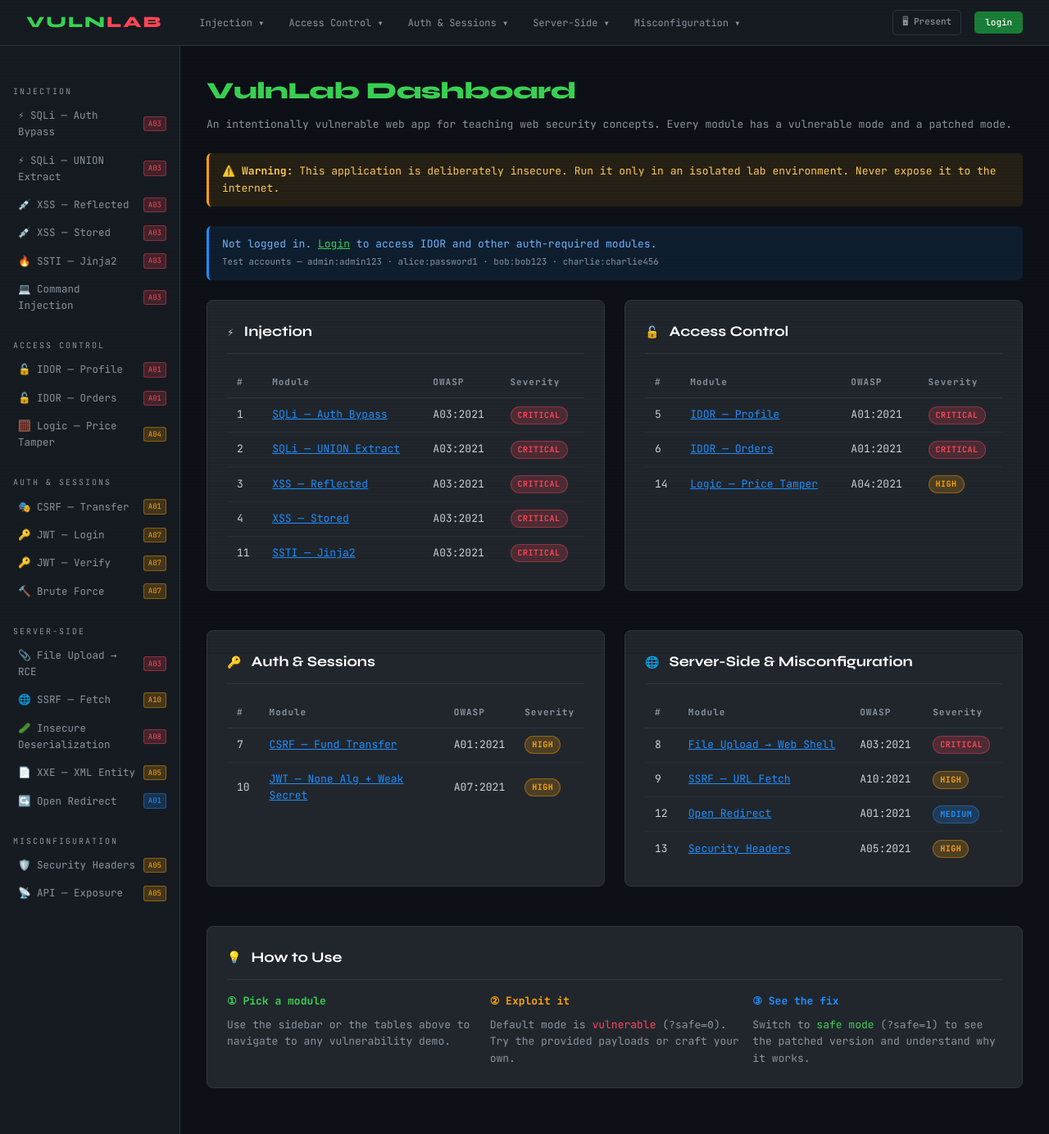
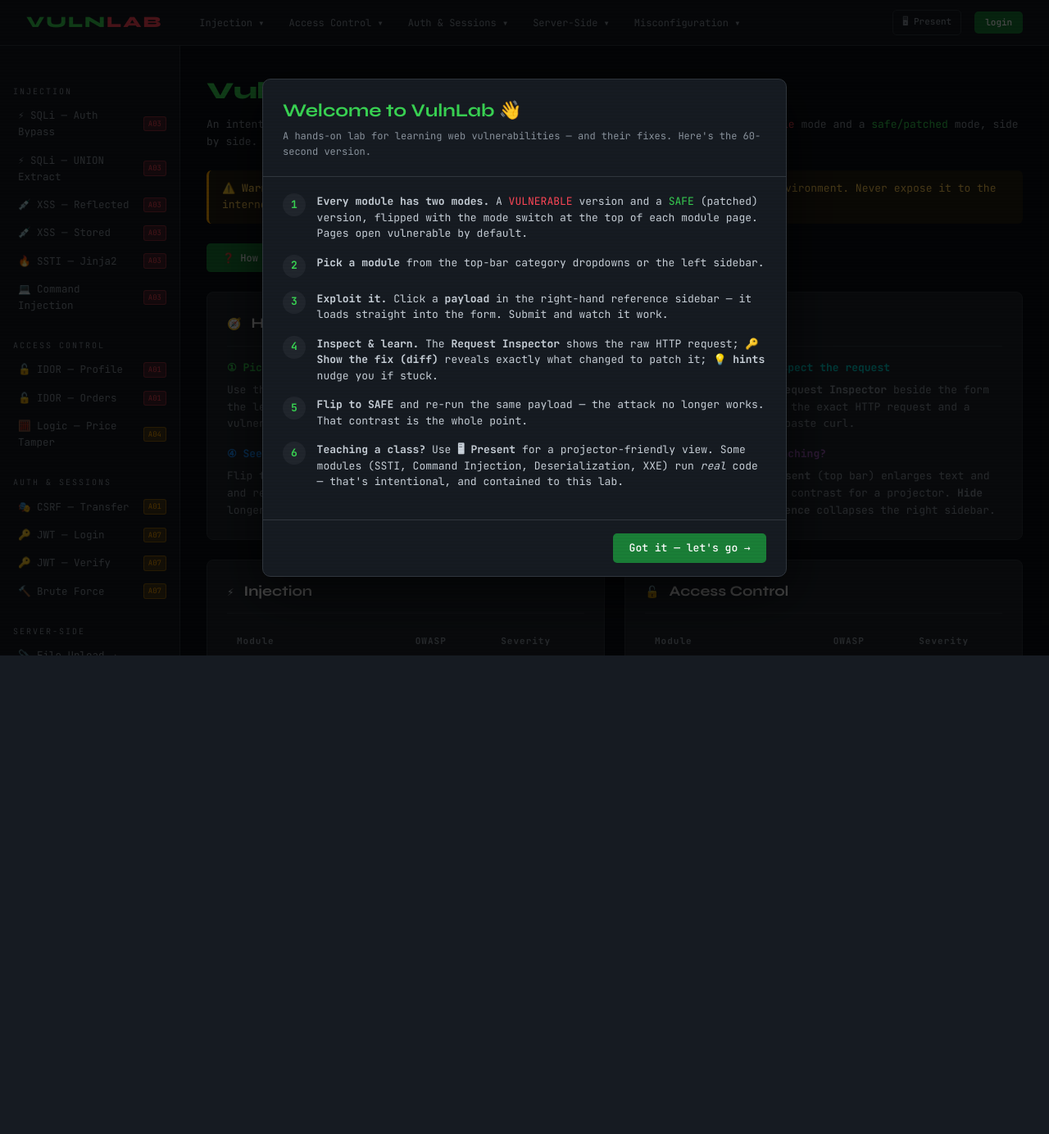
Before and after one commit to Cybevion/vulnhub, a Flask app: page / in a window 1280 px wide. Shown: the whole page at 82% size. After the commit the page ends 800 px from the top, so only its background shows below. Run offline with Flask 3, Linux system fonts and the light colour scheme; parts of the project's set-up code (start-up, migrations or seed data) failed here and were passed over.

Commit message:
Add first-visit tutorial + document the interface
- index.html: a "How VulnLab works" section on the dashboard plus a first-visit
  modal (shown once via localStorage, reopenable with a button) that walks a
  newcomer through the two-mode workflow, payloads, inspector, and fix diff
- homepage module tables updated to include the 4 new modules (Command
  Injection, Insecure Deserialization, Brute Force, XXE)
- base.html: tutorial modal styles
- README: new "Using the Interface" section (mode switch, reference sidebar,
  Request Inspector, fix diff, hints, present mode) and an updated lab flow

Co-Authored-By: Claude Opus 4.8 <noreply@anthropic.com>

```diff
--- a/templates/base.html
+++ b/templates/base.html
@@ -398,6 +398,19 @@ nav {
 .layout.rb-collapsed .rightbar { display: none; }
 .rb-tog { font-size: 11px; padding: 0.25rem 0.7rem; border: 1px solid var(--border); background: transparent; color: var(--gray); border-radius: 4px; cursor: pointer; font-family: var(--font-mono); white-space: nowrap; }
 .rb-tog:hover { color: var(--cyan); border-color: var(--cyan); }
+
+/* ── First-visit tutorial modal ── */
+.tut-overlay { position: fixed; inset: 0; background: rgba(0,0,0,0.72); z-index: 1000; display: flex; align-items: center; justify-content: center; padding: 1.5rem; }
+.tut-modal { background: var(--bg2); border: 1px solid var(--border); border-radius: 10px; max-width: 640px; width: 100%; max-height: 88vh; overflow-y: auto; box-shadow: 0 20px 60px rgba(0,0,0,0.6); }
+.tut-modal .tut-head { padding: 1.25rem 1.5rem; border-bottom: 1px solid var(--border); }
+.tut-modal .tut-head h2 { font-family: var(--font-head); font-size: 1.4rem; color: var(--green); }
+.tut-modal .tut-head p { font-size: 12px; color: var(--gray); margin-top: 0.25rem; }
+.tut-modal .tut-body { padding: 1.25rem 1.5rem; }
+.tut-step { display: flex; gap: 0.85rem; margin-bottom: 1rem; }
+.tut-step .ts-n { flex: none; width: 28px; height: 28px; border-radius: 50%; background: var(--panel); color: var(--green); font-weight: 700; display: flex; align-items: center; justify-content: center; font-size: 13px; }
+.tut-step .ts-t { font-size: 13px; line-height: 1.5; }
+.tut-step .ts-t strong { color: var(--light); }
+.tut-modal .tut-foot { padding: 1rem 1.5rem; border-top: 1px solid var(--border); display: flex; justify-content: flex-end; gap: 0.75rem; }
 
 /* ── RESP ── */
 @media (max-width: 1200px) {
--- a/templates/index.html
+++ b/templates/index.html
@@ -3,22 +3,47 @@
 {% block content %}
 
 <h1 class="page-title">VulnLab Dashboard</h1>
-<p class="page-subtitle">An intentionally vulnerable web app for teaching web security concepts. Every module has a vulnerable mode and a patched mode.</p>
+<p class="page-subtitle">An intentionally vulnerable web app for teaching web security. Every module has a <span style="color:var(--red);">vulnerable</span> mode and a <span style="color:var(--green);">safe/patched</span> mode, side by side.</p>
 
 <div class="alert alert-warn" style="margin-bottom:1.5rem;">
   ⚠️ <strong>Warning:</strong> This application is deliberately insecure. Run it only in an isolated lab environment. Never expose it to the internet.
 </div>
 
-{% if user %}
-<div class="alert alert-success" style="margin-bottom:1.5rem;">
-  ✓ Logged in as <strong>{{ user.username }}</strong> (role: {{ user.role }})
+<div style="display:flex;gap:0.75rem;align-items:center;flex-wrap:wrap;margin-bottom:1.5rem;">
+  <button onclick="openTutorial()" class="btn btn-green" style="font-size:12px;">❓ How this platform works</button>
+  <span style="font-size:12px;color:var(--gray);">New here? Take the 60-second tour.</span>
 </div>
-{% else %}
-<div class="alert alert-info" style="margin-bottom:1.5rem;">
-  Not logged in. <a href="/login" style="color:var(--green);">Login</a> to access IDOR and other auth-required modules.
-  <br><small style="color:var(--gray);">Test accounts — admin:admin123 · alice:password1 · bob:bob123 · charlie:charlie456</small>
+
+<!-- ── HOW IT WORKS (always available) ── -->
+<div class="card" style="margin-bottom:1.5rem;">
+  <div class="card-header"><span>🧭</span><span class="card-title">How VulnLab Works</span></div>
+  <div class="grid-3" style="font-size:13px;color:var(--gray);">
+    <div>
+      <div style="color:var(--green);font-weight:700;margin-bottom:0.4rem;">① Pick a module</div>
+      Use the top-bar <strong>category dropdowns</strong> or the left sidebar to open any of the {{ 16 }} vulnerability demos.
+    </div>
+    <div>
+      <div style="color:var(--red);font-weight:700;margin-bottom:0.4rem;">② Exploit it (VULNERABLE)</div>
+      Each page opens in <span style="color:var(--red);">vulnerable</span> mode. Click a <strong>payload</strong> in the right sidebar (it loads into the form) and submit.
+    </div>
+    <div>
+      <div style="color:var(--cyan);font-weight:700;margin-bottom:0.4rem;">③ Inspect the request</div>
+      The <strong>Request Inspector</strong> beside the form shows the exact HTTP request and a copy-paste <code>curl</code>.
+    </div>
+    <div>
+      <div style="color:var(--blue);font-weight:700;margin-bottom:0.4rem;">④ See the fix (SAFE)</div>
+      Flip the <strong>mode switch</strong> at the top to <span style="color:var(--green);">safe</span> and re-run the payload — the exploit no longer works.
+    </div>
+    <div>
+      <div style="color:var(--yellow);font-weight:700;margin-bottom:0.4rem;">⑤ Understand why</div>
+      Use <strong>🔑 Show the fix (diff)</strong> for a line-by-line before/after, and <strong>💡 hints</strong> if you get stuck.
+    </div>
+    <div>
+      <div style="color:var(--purple);font-weight:700;margin-bottom:0.4rem;">⑥ Teaching?</div>
+      <strong>🖥 Present</strong> (top bar) enlarges text and lifts contrast for a projector. <strong>Hide reference</strong> collapses the right sidebar.
+    </div>
+  </div>
 </div>
-{% endif %}
 
 <div class="grid-2" style="margin-bottom:1.5rem;">
 
@@ -26,13 +51,14 @@
   <div class="card">
     <div class="card-header"><span>⚡</span><span class="card-title">Injection</span></div>
     <table class="table">
-      <thead><tr><th>#</th><th>Module</th><th>OWASP</th><th>Severity</th></tr></thead>
+      <thead><tr><th>Module</th><th>OWASP</th><th>Severity</th></tr></thead>
       <tbody>
-        <tr><td>1</td><td><a href="/sqli/login" style="color:var(--blue);">SQLi — Auth Bypass</a></td><td>A03:2021</td><td><span class="tag tag-red">CRITICAL</span></td></tr>
-        <tr><td>2</td><td><a href="/sqli/search" style="color:var(--blue);">SQLi — UNION Extract</a></td><td>A03:2021</td><td><span class="tag tag-red">CRITICAL</span></td></tr>
-        <tr><td>3</td><td><a href="/xss/reflected" style="color:var(--blue);">XSS — Reflected</a></td><td>A03:2021</td><td><span class="tag tag-red">CRITICAL</span></td></tr>
-        <tr><td>4</td><td><a href="/xss/stored" style="color:var(--blue);">XSS — Stored</a></td><td>A03:2021</td><td><span class="tag tag-red">CRITICAL</span></td></tr>
-        <tr><td>11</td><td><a href="/ssti" style="color:var(--blue);">SSTI — Jinja2</a></td><td>A03:2021</td><td><span class="tag tag-red">CRITICAL</span></td></tr>
+        <tr><td><a href="/sqli/login" style="color:var(--blue);">SQLi — Auth Bypass</a></td><td>A03:2021</td><td><span class="tag tag-red">CRITICAL</span></td></tr>
+        <tr><td><a href="/sqli/search" style="color:var(--blue);">SQLi — UNION Extract</a></td><td>A03:2021</td><td><span class="tag tag-red">CRITICAL</span></td></tr>
+        <tr><td><a href="/xss/reflected" style="color:var(--blue);">XSS — Reflected</a></td><td>A03:2021</td><td><span class="tag tag-red">CRITICAL</span></td></tr>
+        <tr><td><a href="/xss/stored" style="color:var(--blue);">XSS — Stored</a></td><td>A03:2021</td><td><span class="tag tag-red">CRITICAL</span></td></tr>
+        <tr><td><a href="/ssti" style="color:var(--blue);">SSTI — Jinja2</a></td><td>A03:2021</td><td><span class="tag tag-red">CRITICAL</span></td></tr>
+        <tr><td><a href="/cmdi" style="color:var(--blue);">Command Injection</a></td><td>A03:2021</td><td><span class="tag tag-red">CRITICAL</span></td></tr>
       </tbody>
     </table>
   </div>
@@ -41,11 +67,11 @@
   <div class="card">
     <div class="card-header"><span>🔓</span><span class="card-title">Access Control</span></div>
     <table class="table">
-      <thead><tr><th>#</th><th>Module</th><th>OWASP</th><th>Severity</th></tr></thead>
+      <thead><tr><th>Module</th><th>OWASP</th><th>Severity</th></tr></thead>
       <tbody>
-        <tr><td>5</td><td><a href="/idor/profile" style="color:var(--blue);">IDOR — Profile</a></td><td>A01:2021</td><td><span class="tag tag-red">CRITICAL</span></td></tr>
-        <tr><td>6</td><td><a href="/idor/orders" style="color:var(--blue);">IDOR — Orders</a></td><td>A01:2021</td><td><span class="tag tag-red">CRITICAL</span></td></tr>
-        <tr><td>14</td><td><a href="/logic/checkout" style="color:var(--blue);">Logic — Price Tamper</a></td><td>A04:2021</td><td><span class="tag tag-yellow">HIGH</span></td></tr>
+        <tr><td><a href="/idor/profile" style="color:var(--blue);">IDOR — Profile</a></td><td>A01:2021</td><td><span class="tag tag-red">CRITICAL</span></td></tr>
+        <tr><td><a href="/idor/orders" style="color:var(--blue);">IDOR — Orders</a></td><td>A01:2021</td><td><span class="tag tag-red">CRITICAL</span></td></tr>
+        <tr><td><a href="/logic/checkout" style="color:var(--blue);">Logic — Price Tamper</a></td><td>A04:2021</td><td><span class="tag tag-yellow">HIGH</span></td></tr>
       </tbody>
     </table>
   </div>
@@ -54,10 +80,11 @@
   <div class="card">
     <div class="card-header"><span>🔑</span><span class="card-title">Auth &amp; Sessions</span></div>
     <table class="table">
-      <thead><tr><th>#</th><th>Module</th><th>OWASP</th><th>Severity</th></tr></thead>
+      <thead><tr><th>Module</th><th>OWASP</th><th>Severity</th></tr></thead>
       <tbody>
-        <tr><td>7</td><td><a href="/csrf/transfer" style="color:var(--blue);">CSRF — Fund Transfer</a></td><td>A01:2021</td><td><span class="tag tag-yellow">HIGH</span></td></tr>
-        <tr><td>10</td><td><a href="/jwt/login" style="color:var(--blue);">JWT — None Alg + Weak Secret</a></td><td>A07:2021</td><td><span class="tag tag-yellow">HIGH</span></td></tr>
+        <tr><td><a href="/csrf/transfer" style="color:var(--blue);">CSRF — Fund Transfer</a></td><td>A01:2021</td><td><span class="tag tag-yellow">HIGH</span></td></tr>
+        <tr><td><a href="/jwt/login" style="color:var(--blue);">JWT — None Alg + Weak Secret</a></td><td>A07:2021</td><td><span class="tag tag-yellow">HIGH</span></td></tr>
+        <tr><td><a href="/bruteforce" style="color:var(--blue);">Brute Force — No Rate Limit</a></td><td>A07:2021</td><td><span class="tag tag-yellow">HIGH</span></td></tr>
       </tbody>
     </table>
   </div>
@@ -66,34 +93,59 @@
   <div class="card">
     <div class="card-header"><span>🌐</span><span class="card-title">Server-Side &amp; Misconfiguration</span></div>
     <table class="table">
-      <thead><tr><th>#</th><th>Module</th><th>OWASP</th><th>Severity</th></tr></thead>
+      <thead><tr><th>Module</th><th>OWASP</th><th>Severity</th></tr></thead>
       <tbody>
-        <tr><td>8</td><td><a href="/upload" style="color:var(--blue);">File Upload → Web Shell</a></td><td>A03:2021</td><td><span class="tag tag-red">CRITICAL</span></td></tr>
-        <tr><td>9</td><td><a href="/ssrf/fetch" style="color:var(--blue);">SSRF — URL Fetch</a></td><td>A10:2021</td><td><span class="tag tag-yellow">HIGH</span></td></tr>
-        <tr><td>12</td><td><a href="/redirect/demo" style="color:var(--blue);">Open Redirect</a></td><td>A01:2021</td><td><span class="tag tag-blue">MEDIUM</span></td></tr>
-        <tr><td>13</td><td><a href="/headers" style="color:var(--blue);">Security Headers</a></td><td>A05:2021</td><td><span class="tag tag-yellow">HIGH</span></td></tr>
+        <tr><td><a href="/upload" style="color:var(--blue);">File Upload → Web Shell</a></td><td>A03:2021</td><td><span class="tag tag-red">CRITICAL</span></td></tr>
+        <tr><td><a href="/deserialize" style="color:var(--blue);">Insecure Deserialization</a></td><td>A08:2021</td><td><span class="tag tag-red">CRITICAL</span></td></tr>
+        <tr><td><a href="/ssrf/fetch" style="color:var(--blue);">SSRF — URL Fetch</a></td><td>A10:2021</td><td><span class="tag tag-yellow">HIGH</span></td></tr>
+        <tr><td><a href="/xxe" style="color:var(--blue);">XXE — XML External Entity</a></td><td>A05:2021</td><td><span class="tag tag-yellow">HIGH</span></td></tr>
+        <tr><td><a href="/redirect/demo" style="color:var(--blue);">Open Redirect</a></td><td>A01:2021</td><td><span class="tag tag-blue">MEDIUM</span></td></tr>
+        <tr><td><a href="/headers" style="color:var(--blue);">Security Headers</a></td><td>A05:2021</td><td><span class="tag tag-yellow">HIGH</span></td></tr>
       </tbody>
     </table>
   </div>
 
 </div>
 
-<div class="card">
-  <div class="card-header"><span>💡</span><span class="card-title">How to Use</span></div>
-  <div class="grid-3" style="font-size:13px;color:var(--gray);">
-    <div>
-      <div style="color:var(--green);font-weight:700;margin-bottom:0.5rem;">① Pick a module</div>
-      Use the sidebar or the tables above to navigate to any vulnerability demo.
+<div class="alert alert-info">
+  <strong>Accounts &amp; login:</strong> protected modules (IDOR, CSRF, File Upload, Checkout) auto-log you in as <strong>alice</strong> — no login wall. Switch identity at <a href="/login" style="color:var(--green);">/login</a> or via the SQLi module.
+  <br><small style="color:var(--gray);">admin:admin123 · alice:password1 · bob:bob123 · charlie:charlie456</small>
+</div>
+
+<!-- ── First-visit tutorial modal ── -->
+<div id="tutorial" class="tut-overlay" hidden>
+  <div class="tut-modal">
+    <div class="tut-head">
+      <h2>Welcome to VulnLab 👋</h2>
+      <p>A hands-on lab for learning web vulnerabilities — and their fixes. Here's the 60-second version.</p>
     </div>
-    <div>
-      <div style="color:var(--yellow);font-weight:700;margin-bottom:0.5rem;">② Exploit it</div>
-      Default mode is <span style="color:var(--red);">vulnerable</span> (<code>?safe=0</code>). Try the provided payloads or craft your own.
+    <div class="tut-body">
+      <div class="tut-step"><span class="ts-n">1</span><span class="ts-t"><strong>Every module has two modes.</strong> A <span style="color:var(--red);">VULNERABLE</span> version and a <span style="color:var(--green);">SAFE</span> (patched) version, flipped with the mode switch at the top of each module page. Pages open vulnerable by default.</span></div>
+      <div class="tut-step"><span class="ts-n">2</span><span class="ts-t"><strong>Pick a module</strong> from the top-bar category dropdowns or the left sidebar.</span></div>
+      <div class="tut-step"><span class="ts-n">3</span><span class="ts-t"><strong>Exploit it.</strong> Click a <strong>payload</strong> in the right-hand reference sidebar — it loads straight into the form. Submit and watch it work.</span></div>
+      <div class="tut-step"><span class="ts-n">4</span><span class="ts-t"><strong>Inspect &amp; learn.</strong> The <strong>Request Inspector</strong> shows the raw HTTP request; <strong>🔑 Show the fix (diff)</strong> reveals exactly what changed to patch it; <strong>💡 hints</strong> nudge you if stuck.</span></div>
+      <div class="tut-step"><span class="ts-n">5</span><span class="ts-t"><strong>Flip to SAFE</strong> and re-run the same payload — the attack no longer works. That contrast is the whole point.</span></div>
+      <div class="tut-step"><span class="ts-n">6</span><span class="ts-t"><strong>Teaching a class?</strong> Use <strong>🖥 Present</strong> for a projector-friendly view. Some modules (SSTI, Command Injection, Deserialization, XXE) run <em>real</em> code — that's intentional, and contained to this lab.</span></div>
     </div>
-    <div>
-      <div style="color:var(--blue);font-weight:700;margin-bottom:0.5rem;">③ See the fix</div>
-      Switch to <span style="color:var(--green);">safe mode</span> (<code>?safe=1</code>) to see the patched version and understand why it works.
+    <div class="tut-foot">
+      <button onclick="closeTutorial()" class="btn btn-green">Got it — let's go →</button>
     </div>
   </div>
 </div>
 
 {% endblock %}
+
+{% block extra_js %}
+<script>
+function openTutorial() { document.getElementById('tutorial').hidden = false; }
+function closeTutorial() {
+  document.getElementById('tutorial').hidden = true;
+  try { localStorage.setItem('vulnlab_seen_intro', '1'); } catch (e) {}
+}
+// Show automatically on a first visit
+try { if (localStorage.getItem('vulnlab_seen_intro') !== '1') document.getElementById('tutorial').hidden = false; } catch (e) {}
+// Close on Escape or backdrop click
+document.getElementById('tutorial').addEventListener('click', e => { if (e.target.id === 'tutorial') closeTutorial(); });
+document.addEventListener('keydown', e => { if (e.key === 'Escape') closeTutorial(); });
+</script>
+{% endblock %}
```
Also changed, not shown: README.md.
